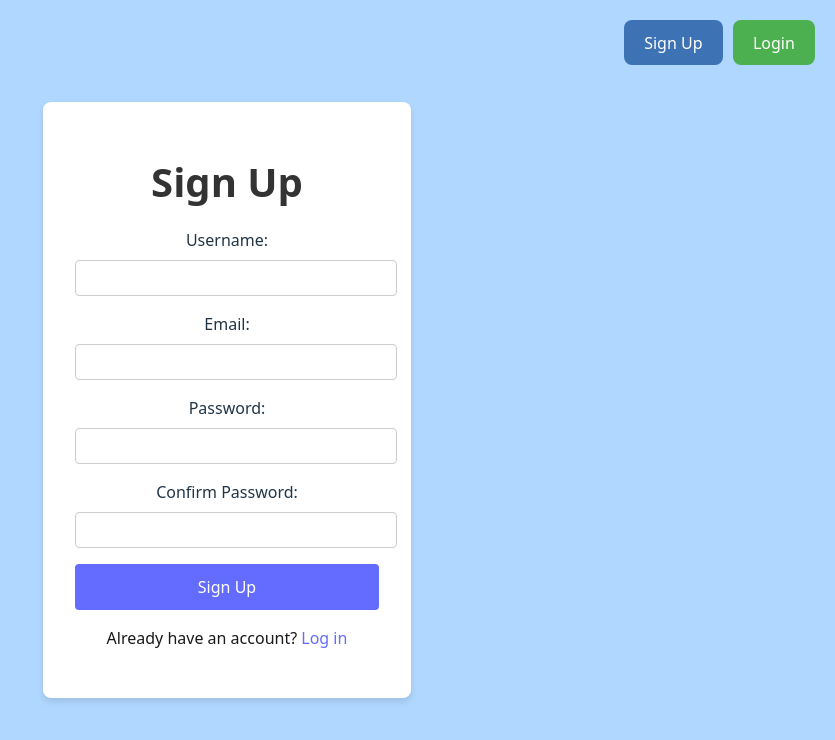
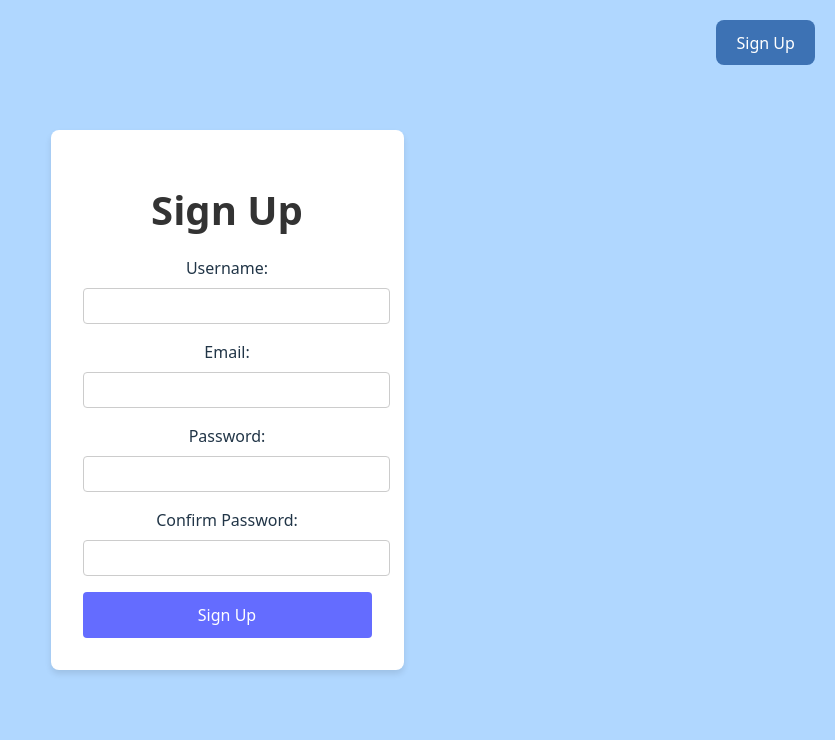
Before and after one commit to XanderDufourEtAl/TeamDudes, a React (Vite) app in the folder COS 420 Team D/: page /signup in a window 1280 px wide. Shown: the top 740 px of the page, without its empty margins (445-1280 px from the left). Built offline with nearby package versions, Linux system fonts and the light colour scheme.

Commit message:
removed some things

```diff
--- a/COS 420 Team D/src/App.tsx
+++ b/COS 420 Team D/src/App.tsx
@@ -10,7 +10,6 @@ function App() {
     <Router>
       <div className="auth-buttons">
         <Link to="/signup" className="auth-button signup">Sign Up</Link>
-        <Link to="/login" className="auth-button login">Login</Link>
       </div>
 
       <Routes>
--- a/COS 420 Team D/src/SignUp.tsx
+++ b/COS 420 Team D/src/SignUp.tsx
@@ -23,7 +23,7 @@ function SignUp() {
         </div>
         <button type="submit" className="signup-button">Sign Up</button>
       </form>
-      <p className="login-link">Already have an account? <a href="/login">Log in</a></p>
+
     </div>
   );
 }
```
